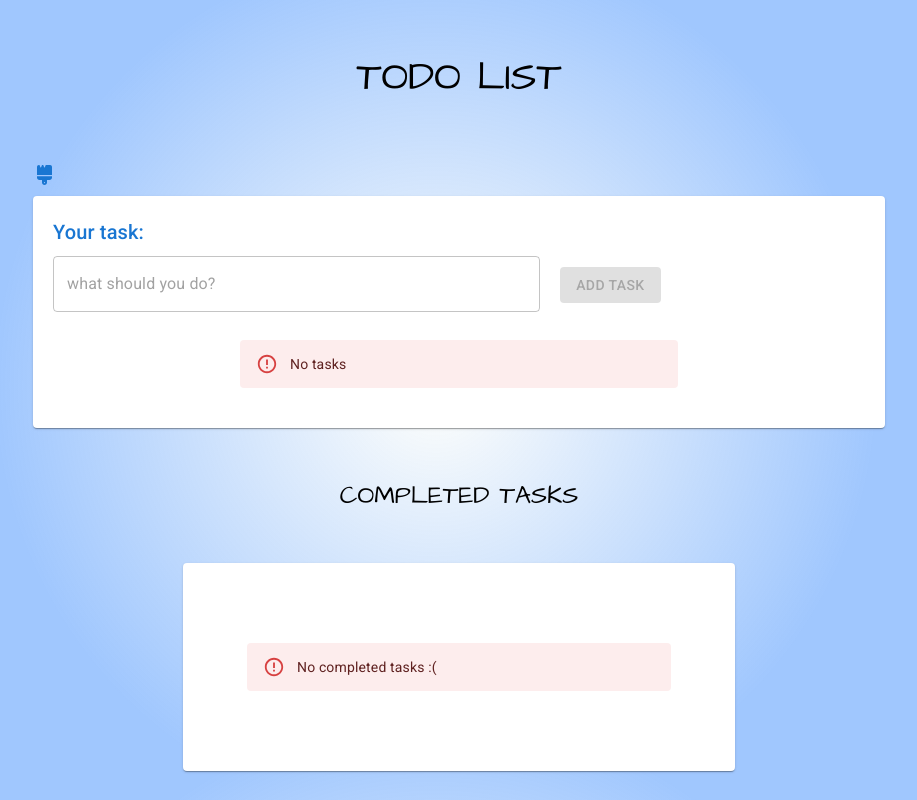
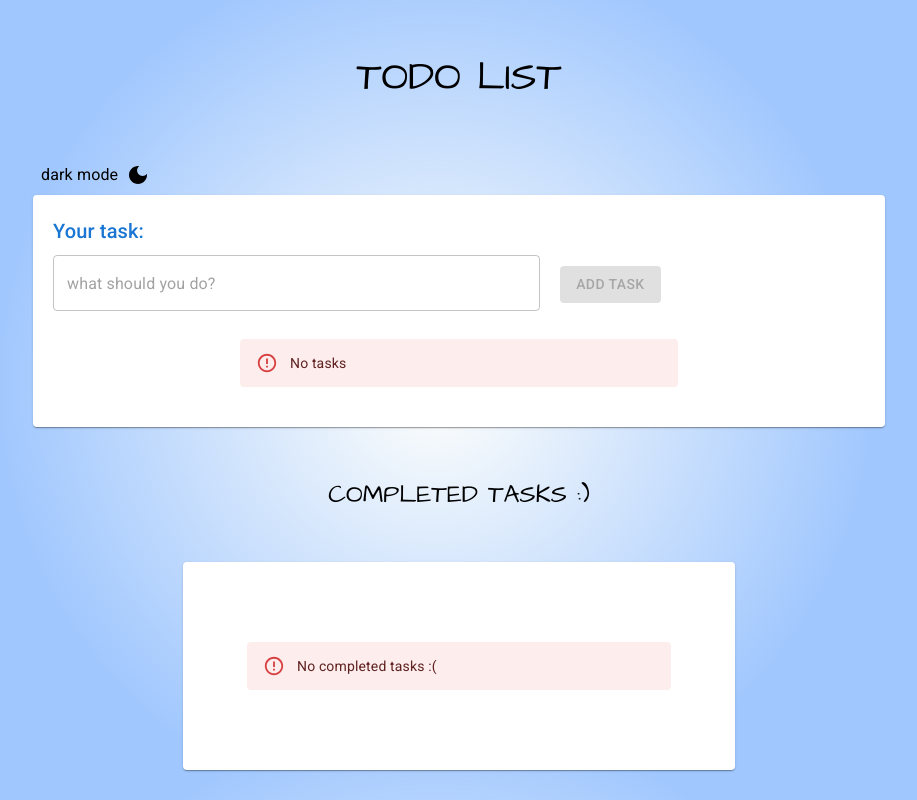
Before and after one commit to martynakiljan/todo-react, a React (Create React App) app: page / in a window 1280 px wide. Shown: the whole page, without its empty margins (181-1098 px from the left). Built offline with nearby package versions, Linux system fonts and the light colour scheme.

Commit message:
added light and dark mode

```diff
--- a/package.json
+++ b/package.json
@@ -9,6 +9,7 @@
     "@fortawesome/fontawesome-svg-core": "^6.5.1",
     "@fortawesome/free-solid-svg-icons": "^6.5.1",
     "@fortawesome/react-fontawesome": "^0.2.0",
+    "@material-ui/core": "^4.12.4",
     "@mui/base": "^5.0.0-beta.36",
     "@mui/icons-material": "^5.15.10",
     "@mui/joy": "^5.0.0-beta.27",
@@ -16,8 +17,8 @@
     "@testing-library/jest-dom": "^5.17.0",
     "@testing-library/react": "^13.4.0",
     "@testing-library/user-event": "^13.5.0",
-    "react": "^18.2.0",
-    "react-dom": "^18.2.0",
+    "react": "~18.0.0",
+    "react-dom": "^18.0.0",
     "react-scripts": "5.0.1",
     "react-spinners": "^0.13.8",
     "web-vitals": "^2.1.4"
--- a/src/App.css
+++ b/src/App.css
@@ -16,7 +16,7 @@ background: linear-gradient(90deg, rgba(2,0,36,1) 0%, rgba(9,9,121,1) 100%, rgba
   color: white;
 }
 
-.list-title {
+.list-title:not(.list-title__completed) {
     color: #020028;
   }
 }
--- a/src/App.js
+++ b/src/App.js
@@ -4,15 +4,20 @@ import "./App.css";
 import TodoContainer from "./components/TodoContainer";
 import Container from "@mui/material/Container";
 import CompletedTaskContainer from "./components/CompletedTasksContainer";
-import { FontAwesomeIcon } from "@fortawesome/react-fontawesome";
-import { faBrush } from "@fortawesome/free-solid-svg-icons";
+
 import Tooltip from "@mui/material/Tooltip";
 import { ThemeContext } from "./context/context.js";
 import { createTheme } from "@mui/material/styles";
+import IconButton from "@mui/material/IconButton";
+import { Typography } from "@mui/material";
+import Brightness7Icon from "@mui/icons-material/Brightness7";
+import { DarkMode } from "@mui/icons-material";
 
 function App() {
   const [tasks, setTasks] = useState([]);
   const [mode, setMode] = useState("light");
+
+  console.log(mode);
 
   const theme = createTheme({
     palette: {
@@ -45,12 +50,28 @@ function App() {
         <Container maxWidth="md">
           <h1 className="todo-title">TODO LIST</h1>
           <Tooltip title="you can change theme!">
-            <FontAwesomeIcon icon={faBrush} onClick={changeMode} />
+            <IconButton onClick={changeMode} color="inherit">
+              {
+                <Typography
+                  color={mode === "light" ? "black" : "primary"}
+                  sx={{ pr: 1 }}
+                >
+                  {mode === "light" ? "dark" : "light"} mode
+                </Typography>
+              }
+              {mode === "dark" ? (
+                <Brightness7Icon color="primary" />
+              ) : (
+                <DarkMode />
+              )}
+            </IconButton>
           </Tooltip>
           <TodoContainer tasks={tasks} setTasks={setTasks} />
         </Container>
         <Container maxWidth="sm">
-          <h2 className="todo-title todo-title__completed">COMPLETED TASKS</h2>
+          <h2 className="todo-title todo-title__completed">
+            COMPLETED TASKS :)
+          </h2>
           <CompletedTaskContainer tasks={tasks} />
         </Container>
       </div>
```
Also changed, not shown: 1 other file (tests, documents, lock files or other folders).
